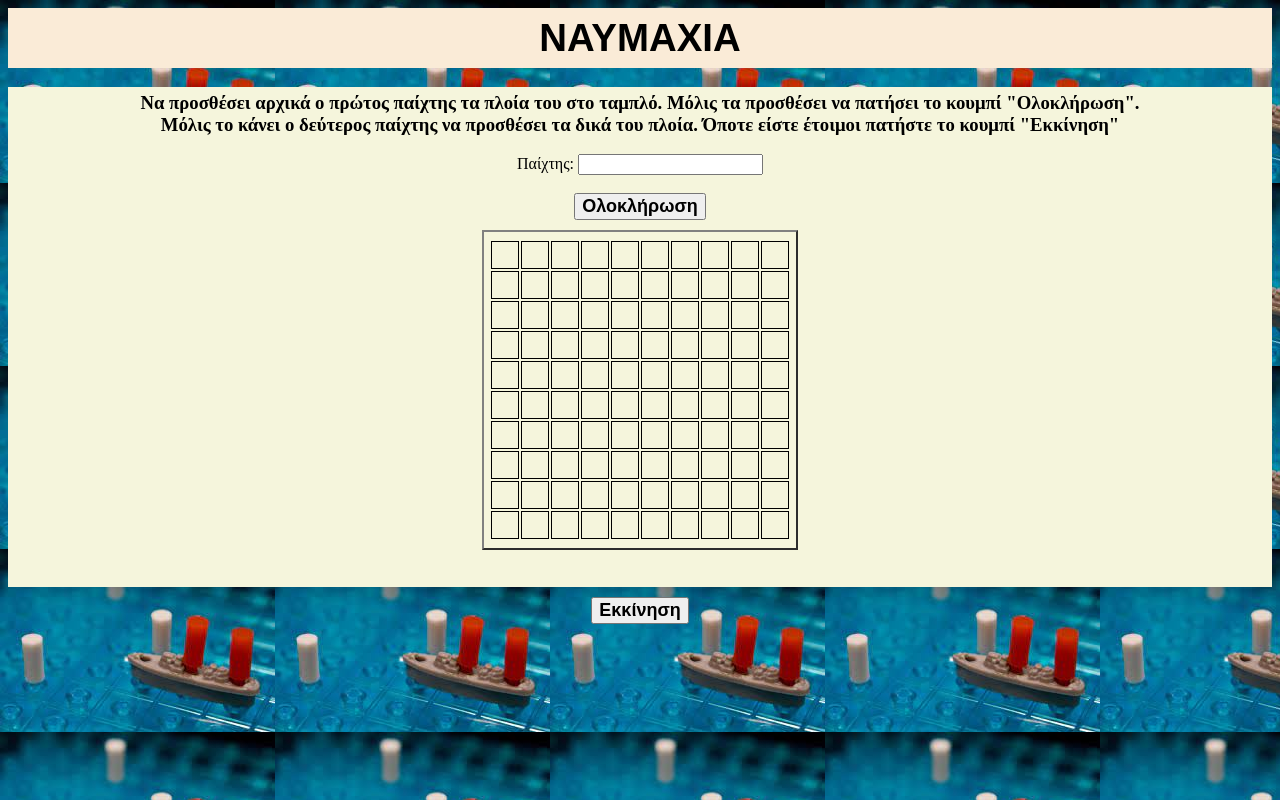
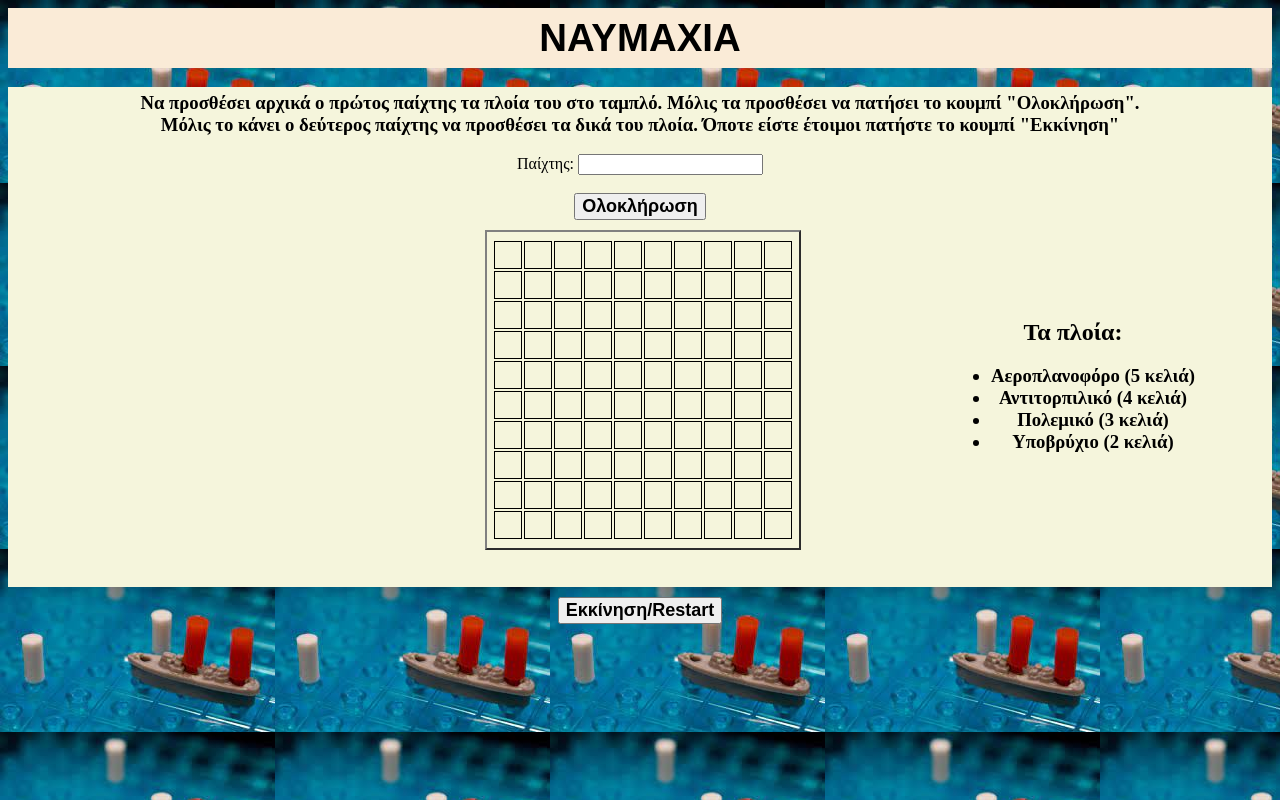
Before and after one commit to iee-ihu-gr-course1941/ADISE23_2019087-NAUMAXIA, a PHP site: page /game.html in a window 1280 px wide. Run offline with PHP 8.4, Linux system fonts and the light colour scheme.

Commit message:
Initial commit

```diff
--- a/Game/game.html
+++ b/Game/game.html
@@ -21,6 +21,7 @@
                 </form>
 
                 <div id="tableShips">
+
                     <table id="shipTable" border="2">
                         <tbody>
                             <tr>
@@ -65,11 +66,26 @@
                             </tr>
                         </tbody>
                     </table>
+
+                    <div id="shipNames">
+                        <h2><b>Τα πλοία:</b></h2>
+                        <h3>
+                            <ul>
+                                <li>Αεροπλανοφόρο (5 κελιά)</li>
+                                <li>Αντιτορπιλικό (4 κελιά)</li>
+                                <li>Πολεμικό (3 κελιά)</li>
+                                <li>Υποβρύχιο (2 κελιά)</li>
+                            </ul>
+                        </h3>
+                    </div>
+
                 </div>
             </div>
         </div>
         <div id="startButton">
-            <input type="submit" id="start" value="Εκκίνηση">
+            <input type="submit" id="start" value="Εκκίνηση/Restart">
         </div>
+        <script src="logincheck.js"></script>
+        <script src="game.js"></script>
     </body>
 </html>
--- a/Game/gameUI.css
+++ b/Game/gameUI.css
@@ -47,6 +47,8 @@ table{
     margin-top: 10px;
     width: 25%;
     height: 320px;
+    margin-left: 400px;
+    margin-right: 50px;
 }
 
 td{
@@ -70,3 +72,14 @@ div#startButton{
     font-size: large;
     font-weight: bold;
 }
+
+div#tableShips{
+    display: relative;
+    justify-content: center;
+}
+
+div#shipNames{
+    display: absolute;
+    justify-content: right;
+    margin-left: 100px;
+}
--- a/Game/logincheck.js
+++ b/Game/logincheck.js
@@ -14,8 +14,6 @@ function login() {
         success: function (response) {
             if (response === "success") {
                 alert("Επιτυχής σύνδεση!");
-                var x = '../Game/game.html'
-                window.location.assign(x);
             } else {
                 alert("Ο χρήστης δεν υπάρχει ή δόθηκαν λάθος στοιχεία.");
             }
```
Also changed, not shown: Game/game.js (added).
